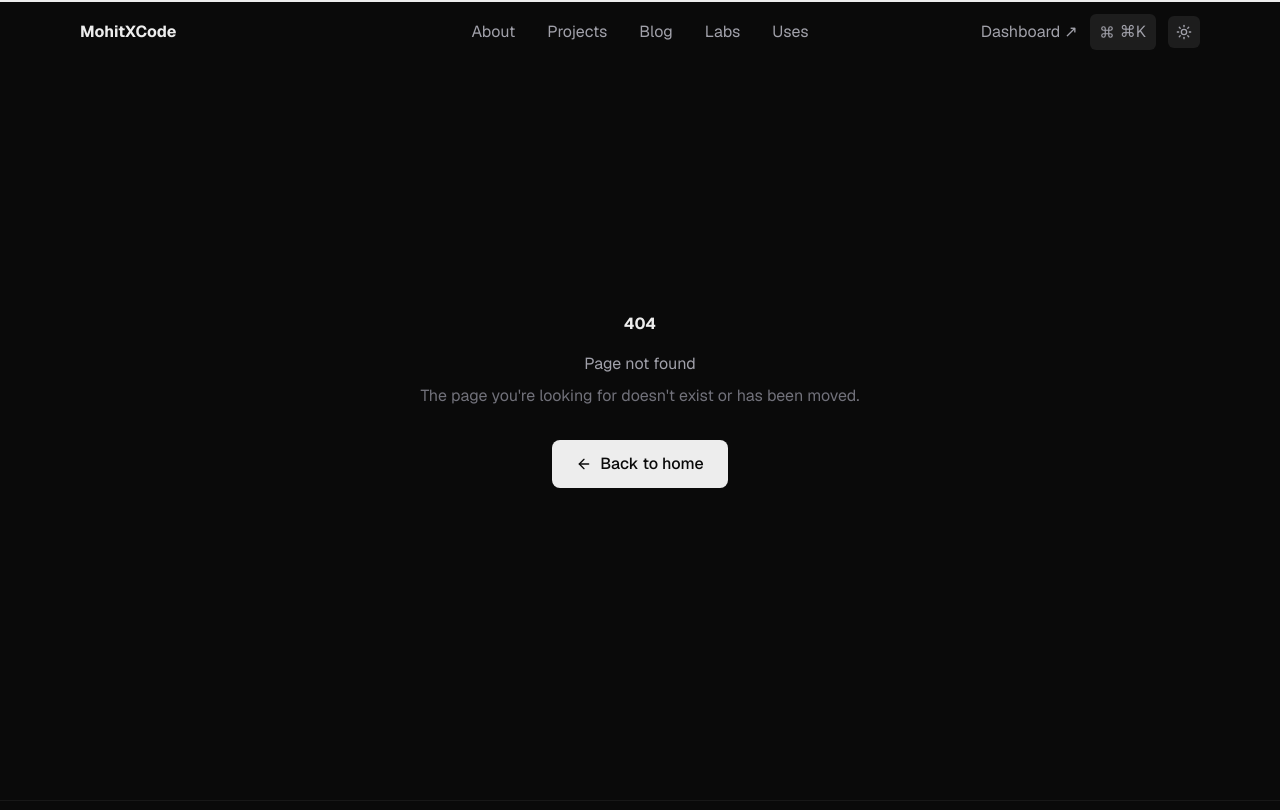
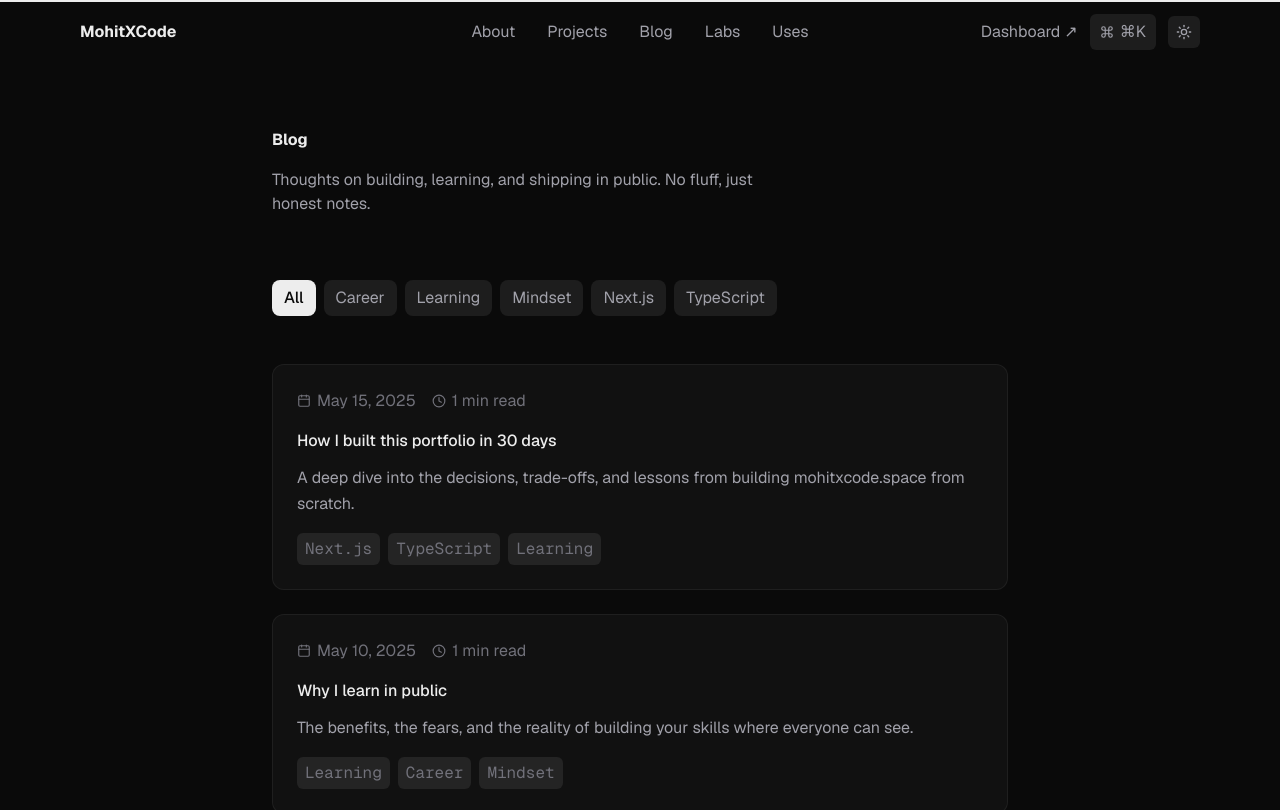
Before and after one commit to MohitXCode/mohitxcode.space, a Next.js app: page /blog in a window 1280 px wide. Before the commit this address had no page. Shown: the top 810 px of the page. Built offline with nearby package versions, Linux system fonts and the light colour scheme.

Commit message:
feat(blog): add blog index, post pages, and MDX content

```diff
--- /dev/null
+++ b/app/blog/[slug]/page.tsx
@@ -0,0 +1,95 @@
+import { Metadata } from 'next'
+import { notFound } from 'next/navigation'
+import { getAllPosts, getPostBySlug, readingTime } from '@/lib/blog'
+import Link from 'next/link'
+import { ArrowLeft, Calendar, Clock } from 'lucide-react'
+
+interface Props {
+  params: Promise<{ slug: string }>
+}
+
+export async function generateStaticParams() {
+  const posts = getAllPosts()
+  return posts.map((post) => ({
+    slug: post.slug,
+  }))
+}
+
+export async function generateMetadata({ params }: Props): Promise<Metadata> {
+  const { slug } = await params
+  const post = getPostBySlug(slug)
+
+  if (!post) {
+    return {
+      title: 'Post not found',
+    }
+  }
+
+  return {
+    title: post.title,
+    description: post.description,
+  }
+}
+
+export default async function BlogPostPage({ params }: Props) {
+  const { slug } = await params
+  const post = getPostBySlug(slug)
+
+  if (!post) {
+    notFound()
+  }
+
+  return (
+    <main className="max-w-2xl mx-auto px-4 py-24 pt-32">
+      {/* Back link */}
+      <Link
+        href="/blog"
+        className="inline-flex items-center gap-2 text-body-sm text-text-secondary hover:text-text-primary transition-colors mb-8"
+      >
+        <ArrowLeft className="w-4 h-4" />
+        Back to blog
+      </Link>
+
+      {/* Header */}
+      <header className="mb-12">
+        <div className="flex items-center gap-4 mb-6 text-caption text-text-tertiary">
+          <span className="flex items-center gap-1.5">
+            <Calendar className="w-3.5 h-3.5" />
+            {new Date(post.date).toLocaleDateString('en-US', {
+              year: 'numeric',
+              month: 'long',
+              day: 'numeric',
+            })}
+          </span>
+          <span className="flex items-center gap-1.5">
+            <Clock className="w-3.5 h-3.5" />
+            {readingTime(post.content)}
+          </span>
+        </div>
+
+        <h1 className="text-h1 font-bold text-text-primary mb-4">{post.title}</h1>
+        <p className="text-body-lg text-text-secondary leading-relaxed">
+          {post.description}
+        </p>
+
+        <div className="flex flex-wrap gap-2 mt-6">
+          {post.tags.map((tag) => (
+            <span
+              key={tag}
+              className="px-2 py-1 rounded-md bg-accent-muted text-caption text-text-tertiary font-mono"
+            >
+              {tag}
+            </span>
+          ))}
+        </div>
+      </header>
+
+      {/* Content */}
+      <div className="prose prose-invert max-w-none">
+        <div className="text-body text-text-secondary leading-relaxed whitespace-pre-wrap">
+          {post.content}
+        </div>
+      </div>
+    </main>
+  )
+}
--- /dev/null
+++ b/app/blog/page.tsx
@@ -0,0 +1,56 @@
+import { Metadata } from 'next'
+import { getAllPosts, getAllTags } from '@/lib/blog'
+import BlogCard from '@/components/blog/blog-card'
+
+export const metadata: Metadata = {
+  title: 'Blog',
+  description: 'Thoughts on building, learning, and shipping in public.',
+}
+
+export default function BlogPage() {
+  const posts = getAllPosts()
+  const tags = getAllTags()
+
+  return (
+    <main className="max-w-3xl mx-auto px-4 py-24 pt-32">
+      {/* Header */}
+      <div className="mb-16">
+        <h1 className="text-h1 font-bold text-text-primary mb-4">Blog</h1>
+        <p className="text-body-lg text-text-secondary max-w-lg">
+          Thoughts on building, learning, and shipping in public. No fluff, just honest notes.
+        </p>
+      </div>
+
+      {/* Tags */}
+      {tags.length > 0 && (
+        <div className="flex flex-wrap gap-2 mb-12">
+          <span className="px-3 py-1.5 rounded-lg bg-text-primary text-bg-base text-body-sm font-medium">
+            All
+          </span>
+          {tags.map((tag) => (
+            <span
+              key={tag}
+              className="px-3 py-1.5 rounded-lg bg-accent-muted text-body-sm text-text-secondary hover:bg-accent-hover hover:text-text-primary transition-colors cursor-pointer"
+            >
+              {tag}
+            </span>
+          ))}
+        </div>
+      )}
+
+      {/* Posts */}
+      <div className="space-y-6">
+        {posts.map((post) => (
+          <BlogCard key={post.slug} post={post} />
+        ))}
+      </div>
+
+      {/* Empty state */}
+      {posts.length === 0 && (
+        <div className="text-center py-24">
+          <p className="text-body text-text-tertiary">No posts yet. Check back soon.</p>
+        </div>
+      )}
+    </main>
+  )
+}
--- /dev/null
+++ b/components/blog/blog-card.tsx
@@ -0,0 +1,46 @@
+import Link from 'next/link'
+import { BlogPost } from '@/lib/blog'
+import { readingTime } from '@/lib/blog'
+import { Calendar, Clock } from 'lucide-react'
+
+export default function BlogCard({ post }: { post: BlogPost }) {
+  return (
+    <article className="group p-6 rounded-xl bg-bg-subtle border border-border-subtle hover:border-border-default hover:bg-bg-muted transition-all duration-300">
+      <div className="flex items-center gap-4 mb-4 text-caption text-text-tertiary">
+        <span className="flex items-center gap-1.5">
+          <Calendar className="w-3.5 h-3.5" />
+          {new Date(post.date).toLocaleDateString('en-US', {
+            year: 'numeric',
+            month: 'long',
+            day: 'numeric',
+          })}
+        </span>
+        <span className="flex items-center gap-1.5">
+          <Clock className="w-3.5 h-3.5" />
+          {readingTime(post.content)}
+        </span>
+      </div>
+
+      <Link href={`/blog/${post.slug}`} className="block mb-3">
+        <h2 className="text-h4 font-medium text-text-primary group-hover:text-text-accent transition-colors">
+          {post.title}
+        </h2>
+      </Link>
+
+      <p className="text-body-sm text-text-secondary leading-relaxed mb-4 line-clamp-2">
+        {post.description}
+      </p>
+
+      <div className="flex flex-wrap gap-2">
+        {post.tags.map((tag) => (
+          <span
+            key={tag}
+            className="px-2 py-1 rounded-md bg-accent-muted text-caption text-text-tertiary font-mono"
+          >
+            {tag}
+          </span>
+        ))}
+      </div>
+    </article>
+  )
+}
--- /dev/null
+++ b/content/blog/first-post.mdx
@@ -0,0 +1,24 @@
+---
+title: 'How I built this portfolio in 30 days'
+description: 'A deep dive into the decisions, trade-offs, and lessons from building mohitxcode.space from scratch.'
+date: '2025-05-15'
+tags: ['Next.js', 'TypeScript', 'Learning']
+published: true
+slug: 'how-i-built-this-portfolio'
+---
+
+## Why build from scratch?
+
+I could have used a template. I could have copied a theme. But I wanted to understand every line of code that runs this site. Building from scratch forces you to make decisions — and live with them.
+
+## The stack
+
+I chose Next.js 15 with the App Router. TypeScript for safety. Tailwind CSS for speed. Framer Motion for delight. No UI library — every component is custom.
+
+## The hardest part
+
+Not the code. The design decisions. What to include, what to cut, when to stop polishing. Perfection is the enemy of shipped.
+
+## What's next
+
+More projects. More writing. More learning in public. This is just the beginning.
--- /dev/null
+++ b/content/blog/learning-in-public.mdx
@@ -0,0 +1,24 @@
+---
+title: 'Why I learn in public'
+description: 'The benefits, the fears, and the reality of building your skills where everyone can see.'
+date: '2025-05-10'
+tags: ['Learning', 'Career', 'Mindset']
+published: true
+slug: 'why-i-learn-in-public'
+---
+
+## The fear
+
+Putting unfinished work out there is scary. People might judge. They might see you fail. They might think you are not good enough.
+
+## The reality
+
+No one is watching that closely. Everyone is too busy with their own work. The people who do watch are usually supportive — or learning alongside you.
+
+## The benefit
+
+Accountability. Feedback. Connections. A portfolio that builds itself. When you learn in public, your work becomes your resume.
+
+## Just start
+
+You do not need permission. You do not need to be an expert. Share what you are learning, as you learn it. The compound effect is real.
--- /dev/null
+++ b/lib/blog.ts
@@ -0,0 +1,76 @@
+import fs from 'fs'
+import path from 'path'
+import matter from 'gray-matter'
+
+export interface BlogPost {
+  slug: string
+  title: string
+  description: string
+  date: string
+  tags: string[]
+  published: boolean
+  content: string
+}
+
+const postsDirectory = path.join(process.cwd(), 'content/blog')
+
+export function getAllPosts(): BlogPost[] {
+  const fileNames = fs.readdirSync(postsDirectory)
+
+  const posts = fileNames
+    .filter((fileName) => fileName.endsWith('.mdx'))
+    .map((fileName) => {
+      const slug = fileName.replace(/\.mdx$/, '')
+      const fullPath = path.join(postsDirectory, fileName)
+      const fileContents = fs.readFileSync(fullPath, 'utf8')
+      const { data, content } = matter(fileContents)
+
+      return {
+        slug: data.slug || slug,
+        title: data.title,
+        description: data.description,
+        date: data.date,
+        tags: data.tags || [],
+        published: data.published ?? true,
+        content,
+      }
+    })
+    .filter((post) => post.published)
+    .sort((a, b) => new Date(b.date).getTime() - new Date(a.date).getTime())
+
+  return posts
+}
+
+export function getPostBySlug(slug: string): BlogPost | null {
+  try {
+    const fullPath = path.join(postsDirectory, `${slug}.mdx`)
+    const fileContents = fs.readFileSync(fullPath, 'utf8')
+    const { data, content } = matter(fileContents)
+
+    return {
+      slug: data.slug || slug,
+      title: data.title,
+      description: data.description,
+      date: data.date,
+      tags: data.tags || [],
+      published: data.published ?? true,
+      content,
+    }
+  } catch {
+    return null
+  }
+}
+
+export function getAllTags(): string[] {
+  const posts = getAllPosts()
+  const tags = new Set<string>()
+  posts.forEach((post) => post.tags.forEach((tag) => tags.add(tag)))
+  return Array.from(tags).sort()
+}
+
+export function readingTime(content: string): string {
+  const wordsPerMinute = 200
+  const words = content.trim().split(/\s+/).length
+  const minutes = Math.ceil(words / wordsPerMinute)
+  return `${minutes} min read`
+}
--- a/package.json
+++ b/package.json
@@ -13,6 +13,7 @@
     "@upstash/ratelimit": "^2.0.8",
     "framer-motion": "^12.38.0",
     "fuse.js": "^7.3.0",
+    "gray-matter": "^4.0.3",
     "isomorphic-dompurify": "^3.13.0",
     "lucide-react": "^1.16.0",
     "next": "16.2.6",
```
Also changed, not shown: 1 other file (tests, documents, lock files or other folders).
